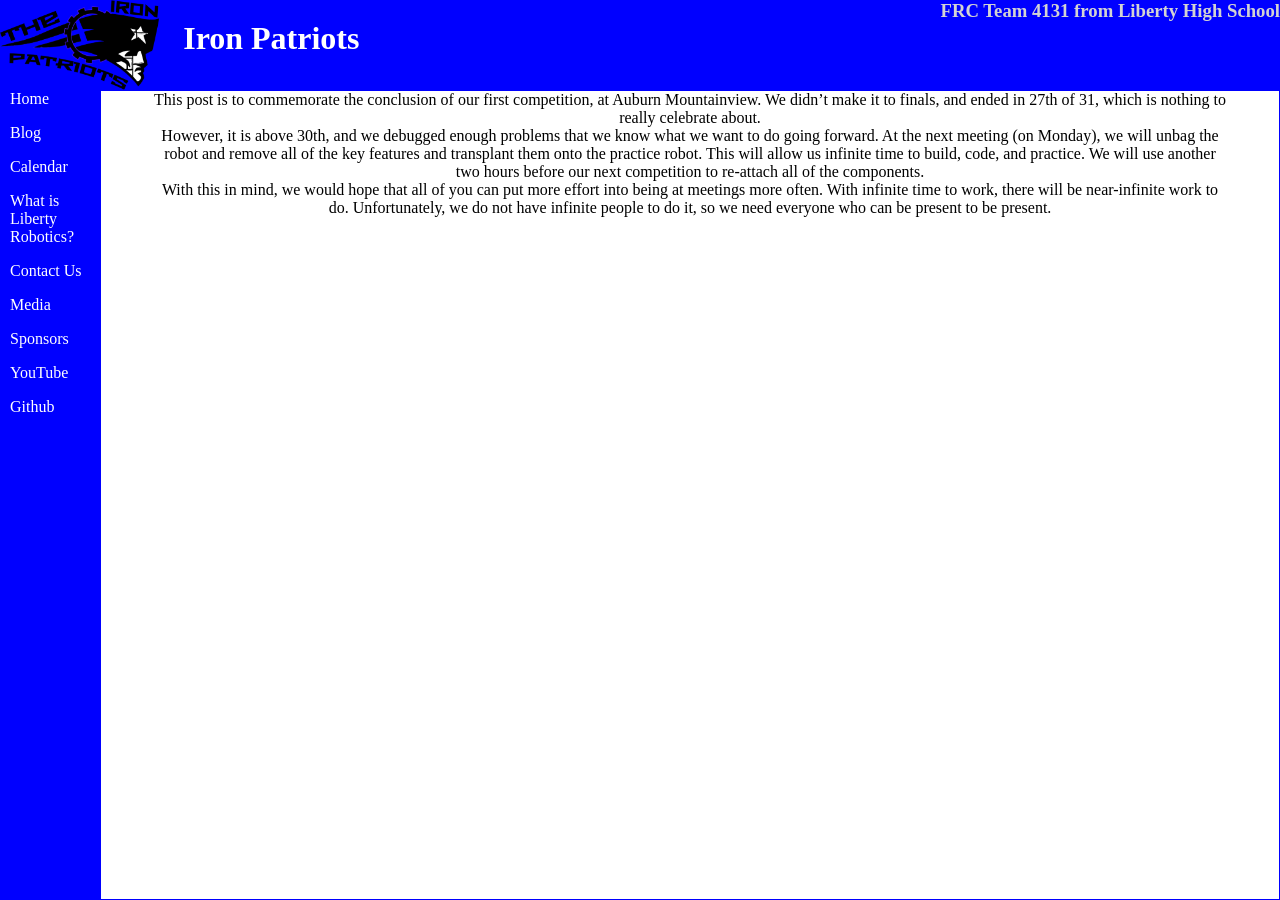
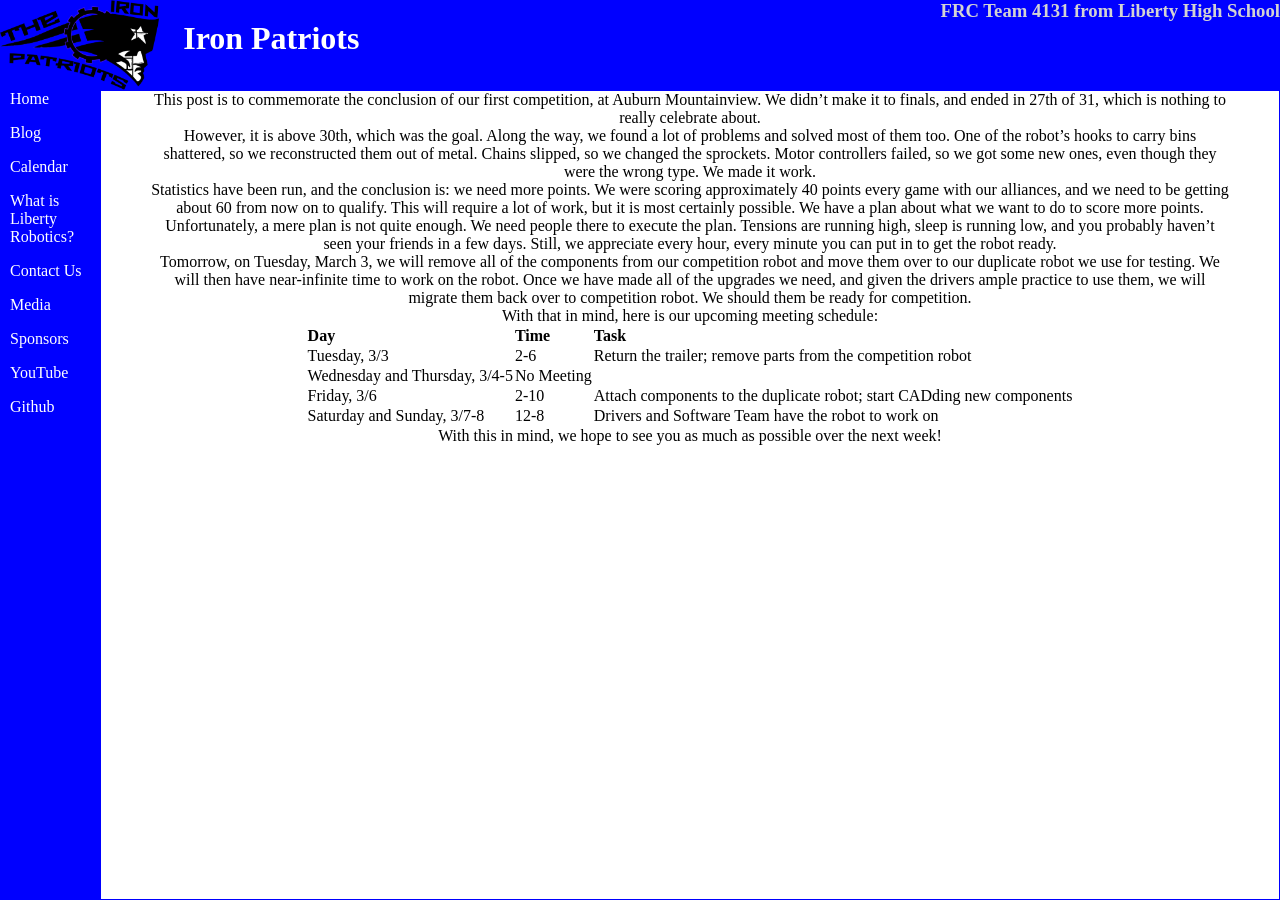
Before and after one commit to katiebugmoon/FRC4131.github.io, a Jekyll site: the page built from _posts/2015-02-28-end-of-auburn-mountainview.markdown, in a window 1280 px wide. Built offline with Jekyll 4.4.1, drawn with Linux system fonts in a browser that asks for light colours.

Commit message:
Update to blog post End of Auburn Mountainview

```diff
--- a/_posts/2015-02-28-end-of-auburn-mountainview.markdown
+++ b/_posts/2015-02-28-end-of-auburn-mountainview.markdown
@@ -5,6 +5,21 @@ date: 2015-02-28
 ---
 This post is to commemorate the conclusion of our first competition, at Auburn Mountainview. We didn't make it to finals, and ended in 27th of 31, which is nothing to really celebrate about.
 
-However, it is above 30th, and we debugged enough problems that we know what we want to do going forward. At the next meeting (on Monday), we will unbag the robot and remove all of the key features and transplant them onto the practice robot. This will allow us infinite time to build, code, and practice. We will use another two hours before our next competition to re-attach all of the components.
+However, it is above 30th, which was the goal. Along the way, we found a lot of problems and solved most of them too. One of the robot's hooks to carry bins shattered, so we reconstructed them out of metal. Chains slipped, so we changed the sprockets. Motor controllers failed, so we got some new ones, even though they were the wrong type. We made it work.
 
-With this in mind, we would hope that all of you can put more effort into being at meetings more often. With infinite time to work, there will be near-infinite work to do. Unfortunately, we do not have infinite people to do it, so we need everyone who can be present to be present.
+Statistics have been run, and the conclusion is: we need more points. We were scoring approximately 40 points every game with our alliances, and we need to be getting about 60 from now on to qualify. This will require a lot of work, but it is most certainly possible. We have a plan about what we want to do to score more points.
+
+Unfortunately, a mere plan is not quite enough. We need people there to execute the plan. Tensions are running high, sleep is running low, and you probably haven't seen your friends in a few days. Still, we appreciate every hour, every minute you can put in to get the robot ready.
+
+Tomorrow, on Tuesday, March 3, we will remove all of the components from our competition robot and move them over to our duplicate robot we use for testing. We will then have near-infinite time to work on the robot. Once we have made all of the upgrades we need, and given the drivers ample practice to use them, we will migrate them back over to competition robot. We should them be ready for competition.
+
+With that in mind, here is our upcoming meeting schedule:
+
+|Day|Time|Task|
+|:--|:---|:---|
+|Tuesday, 3/3|2-6|Return the trailer; remove parts from the competition robot|
+|Wednesday and Thursday, 3/4-5|No Meeting| |
+|Friday, 3/6|2-10|Attach components to the duplicate robot; start CADding new components|
+|Saturday and Sunday, 3/7-8|12-8|Drivers and Software Team have the robot to work on|
+
+With this in mind, we hope to see you as much as possible over the next week!
```
